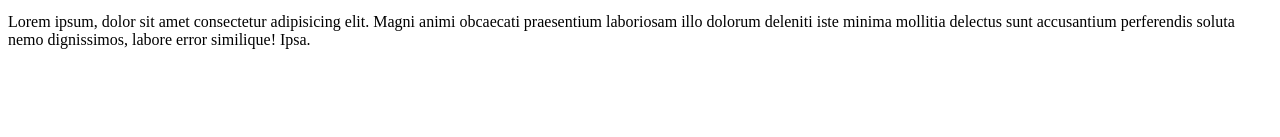
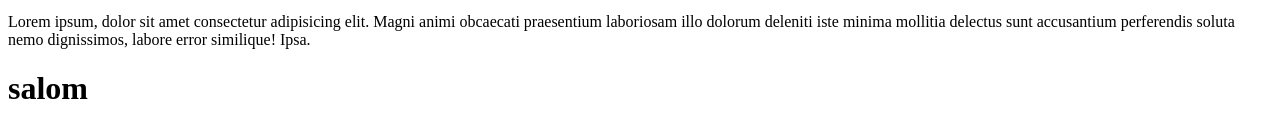
Before and after one commit to xusniddin09/imtixon-2, a plain HTML site: page index.html in a window 1280 px wide. Shown: the part 159-296 px from the top of the page. Drawn offline with Linux system fonts and the light colour scheme.

Commit message:
Update index.html

```diff
--- a/index.html
+++ b/index.html
@@ -12,5 +12,8 @@
         <p>Lorem ipsum dolor sit amet, consectetur adipisicing elit. Error perferendis odio, consequatur placeat eveniet nulla nemo quibusdam, saepe, sapiente sed nesciunt impedit! Vero, ipsa? Doloribus facilis laboriosam nostrum delectus molestias?</p>
         <p>Lorem ipsum, dolor sit amet consectetur adipisicing elit. Magni animi obcaecati praesentium laboriosam illo dolorum deleniti iste minima mollitia delectus sunt accusantium perferendis soluta nemo dignissimos, labore error similique! Ipsa.</p>
     </div>
+    <div>
+        <h1>salom</h1>
+    </div>
 </body>
 </html>
```
